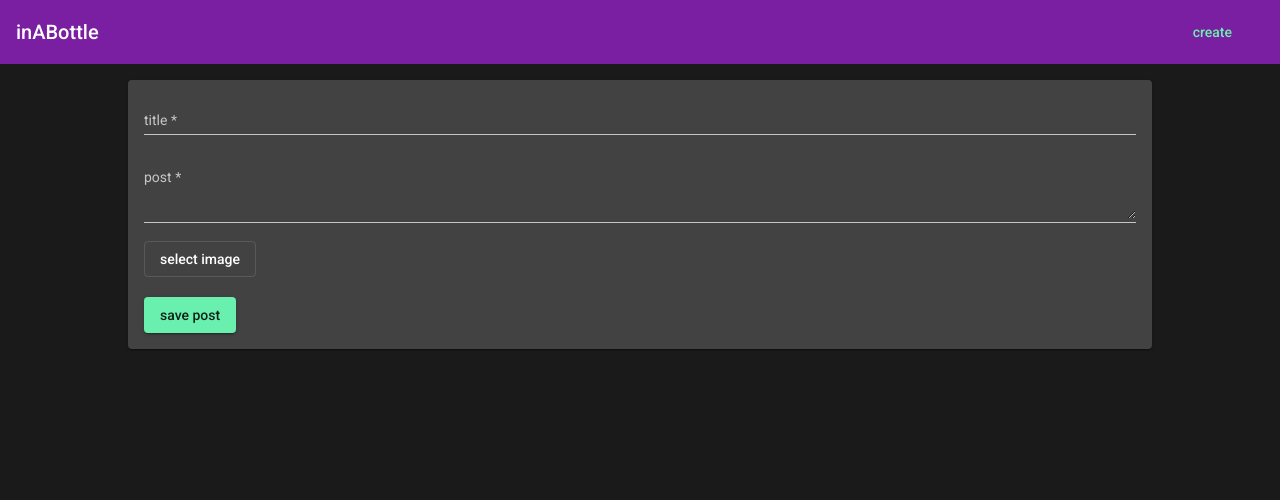
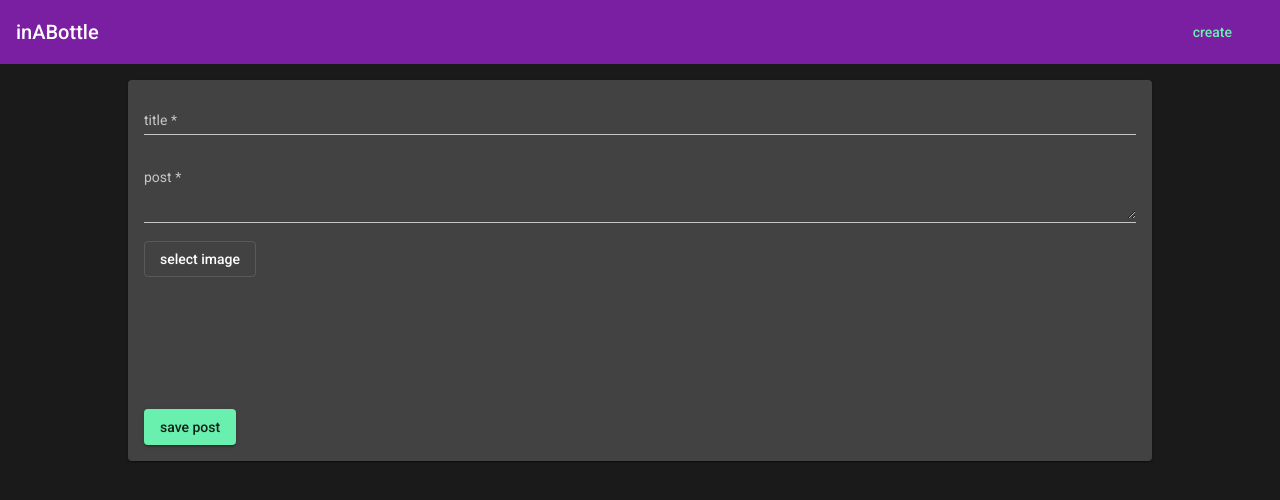
Before and after one commit to JustinM099/angular-blog, an Angular app: page /create in a window 1280 px wide. Shown: the top 500 px of the page. Built offline with nearby package versions, Linux system fonts and the light colour scheme.

Commit message:
adding image preview

```diff
--- a/src/app/posts/post-create/post-create.component.css
+++ b/src/app/posts/post-create/post-create.component.css
@@ -13,3 +13,12 @@ textarea {
 mat-spinner {
   margin: auto;
 }
+
+.image-preview {
+  height: 5rem;
+  margin: 1rem 0;
+}
+
+.image-preview img {
+  height: 100%;
+}
--- a/src/app/posts/post-create/post-create.component.html
+++ b/src/app/posts/post-create/post-create.component.html
@@ -23,6 +23,7 @@
       <button mat-stroked-button type="button" (click)="filePicker.click()">select image</button>
       <input type="file" style="visibility: hidden;" #filePicker (change)="onImagePicked($event)">
     </div>
+    <div class="image-preview"><img [src]="imagePreview" [alt]="form.value.title" *ngIf="imagePreview !== '' && imagePreview"></div>
     <br />
     <button mat-raised-button color="accent" type="submit">
       save post
--- a/src/app/posts/post-create/post-create.component.ts
+++ b/src/app/posts/post-create/post-create.component.ts
@@ -16,7 +16,8 @@ export class PostCreateComponent implements OnInit {
   private mode = 'create';
   private postId: any;
   public post: any;
-  form!: FormGroup;
+  public form!: FormGroup;
+  imagePreview!: any;
   isLoading = false
 
   constructor(public postsService: PostsService, public route: ActivatedRoute) {
@@ -72,8 +73,15 @@ export class PostCreateComponent implements OnInit {
     const file = (event.target as HTMLInputElement).files![0];
     this.form.patchValue({ image: file });
     this.form.get('image')?.updateValueAndValidity;
+    const reader = new FileReader();
+    reader.onload = () => {
+      this.imagePreview = reader.result;
+    }
+    reader.readAsDataURL(file);
     console.log(file);
-    console.log(this.form)
+    console.log(this.form);
+    console.log('imagePreview: ', this.imagePreview)
+
 
   }
 
```
